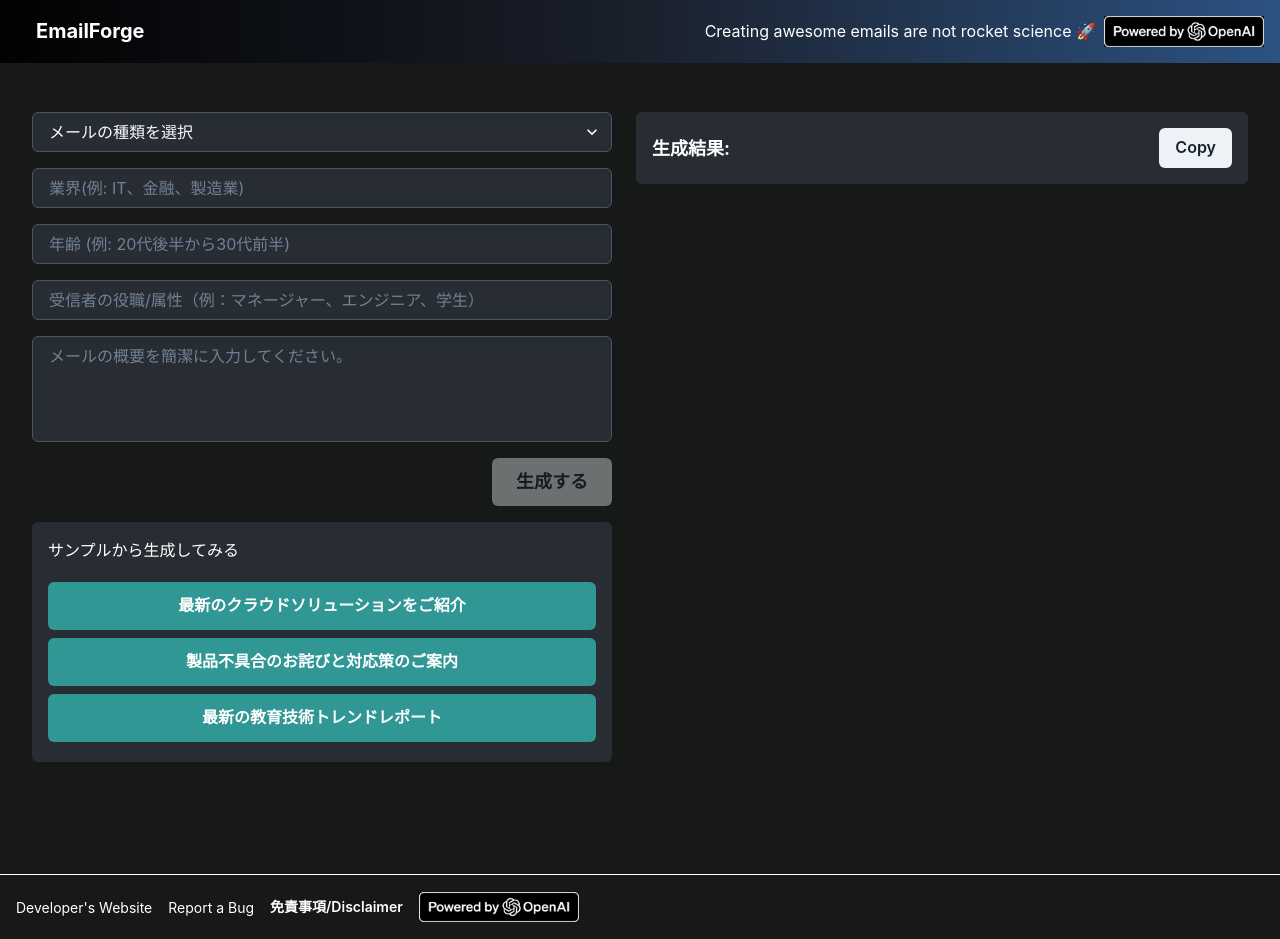
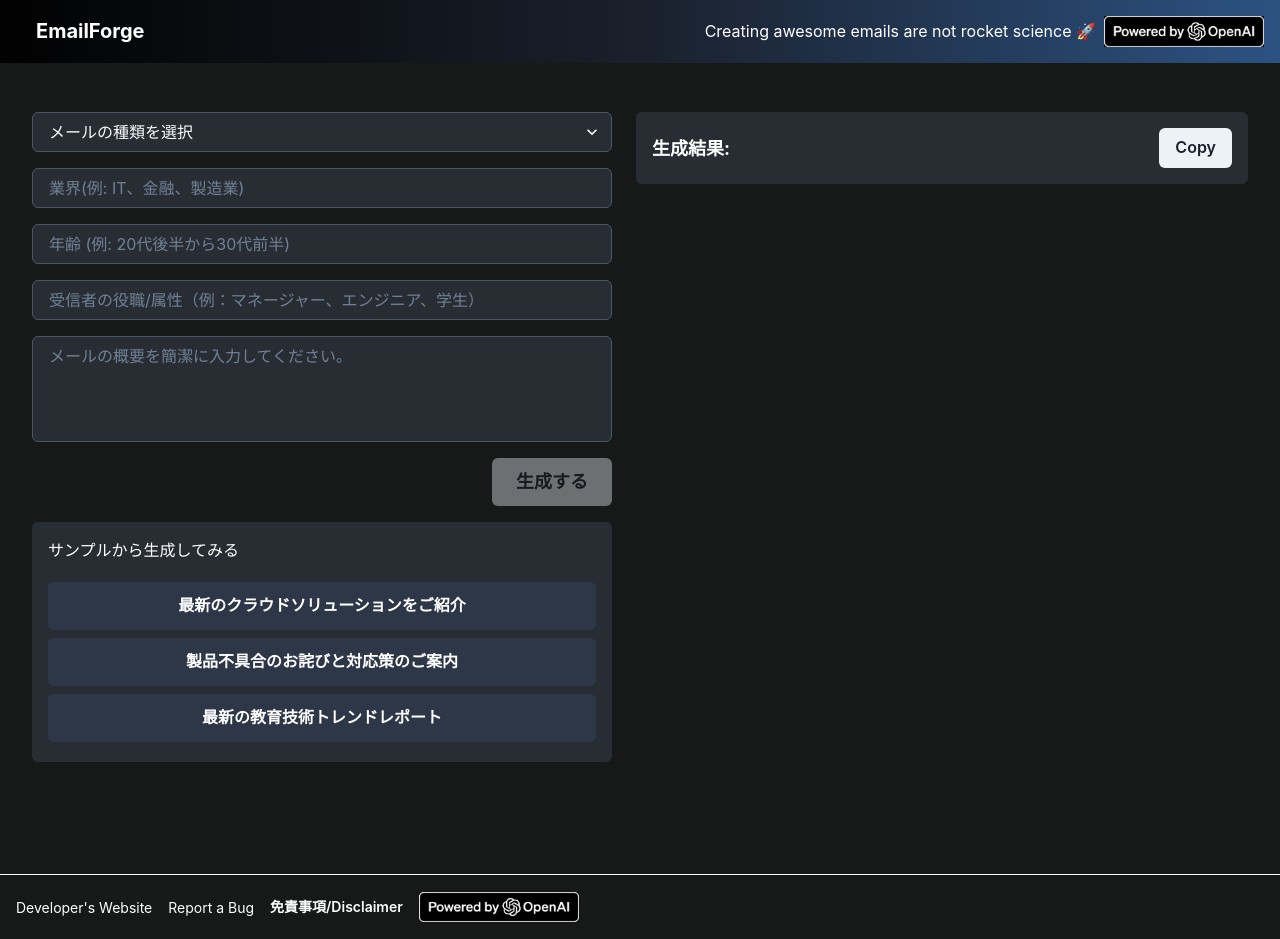
Before and after one commit to 07130918/EmailForge, a Next.js app: page / in a window 1280 px wide. Built offline with nearby package versions, Linux system fonts and the light colour scheme.

Commit message:
Update button styling in Home component

```diff
--- a/src/app/page.tsx
+++ b/src/app/page.tsx
@@ -233,7 +233,9 @@ export default function Home() {
                                 {samples.map((sample, i) => (
                                     <Button
                                         key={i}
-                                        colorScheme='teal'
+                                        bg='gray.700'
+                                        color='white'
+                                        _hover={{ bg: 'gray.800' }}
                                         minH={12}
                                         w='100%'
                                         onClick={() => generateMailFromSample(sample)}
```
